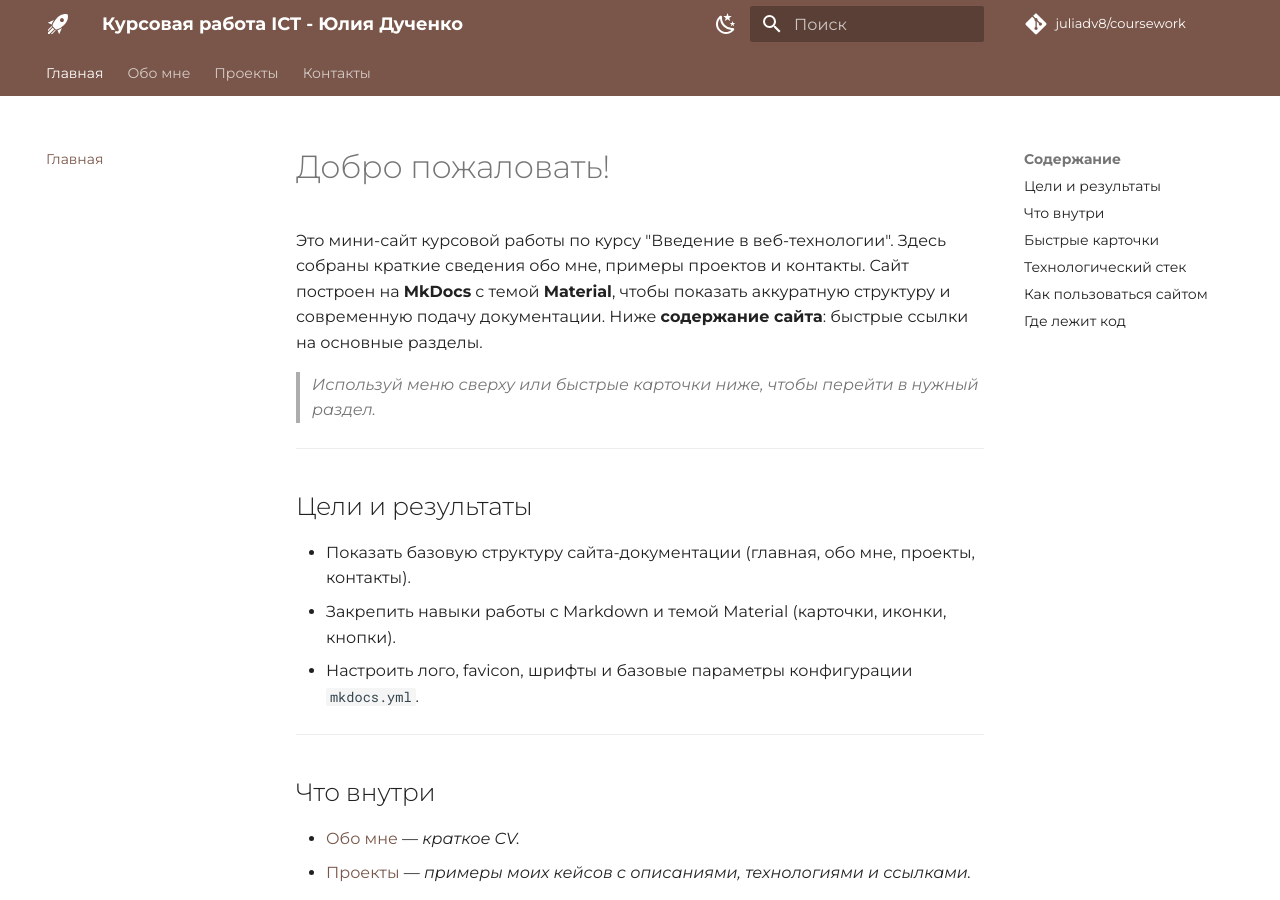
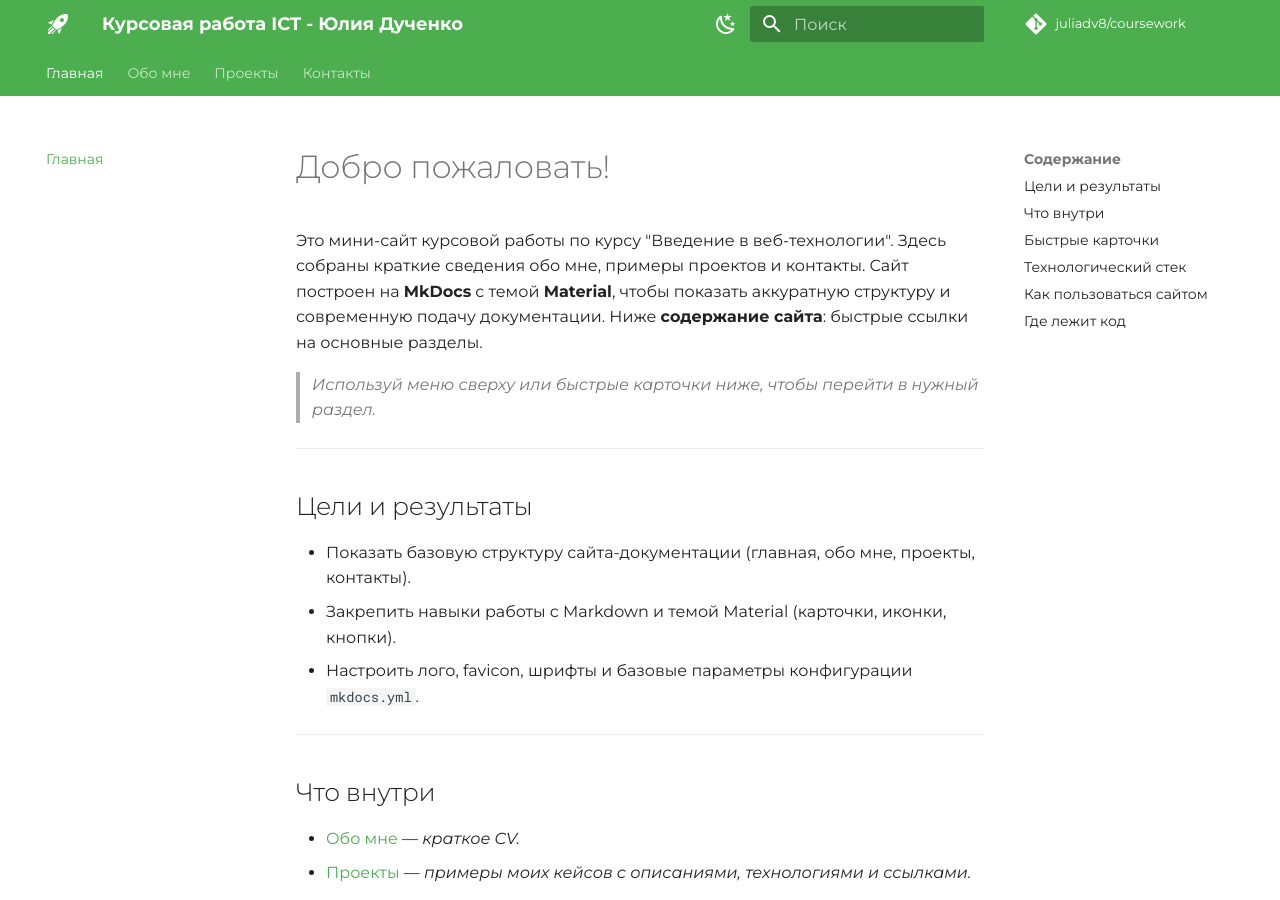
Before and after one commit to juliadv8/coursework, an MkDocs documentation site: the page built from docs/index.md, in a window 1280 px wide and 900 px high. Built offline with MkDocs 1.6.1 and Material for MkDocs 9.7.7, drawn with Linux system fonts in a browser that asks for light colours; comment, search, counter and statistics services are not loaded.

Commit message:
Update mkdocs.yml

```diff
--- a/mkdocs.yml
+++ b/mkdocs.yml
@@ -21,14 +21,14 @@ theme:
     - search.share
   palette:
     - scheme: default
-      primary: brown
-      accent: deep orange
+      primary: green
+      accent: lime
       toggle:
         icon: material/weather-night
         name: dark scheme
     - scheme: slate
-      primary: brown
-      accent: deep orange
+      primary: green
+      accent: lime
       toggle:
         icon: material/weather-sunny
         name: light scheme
```
